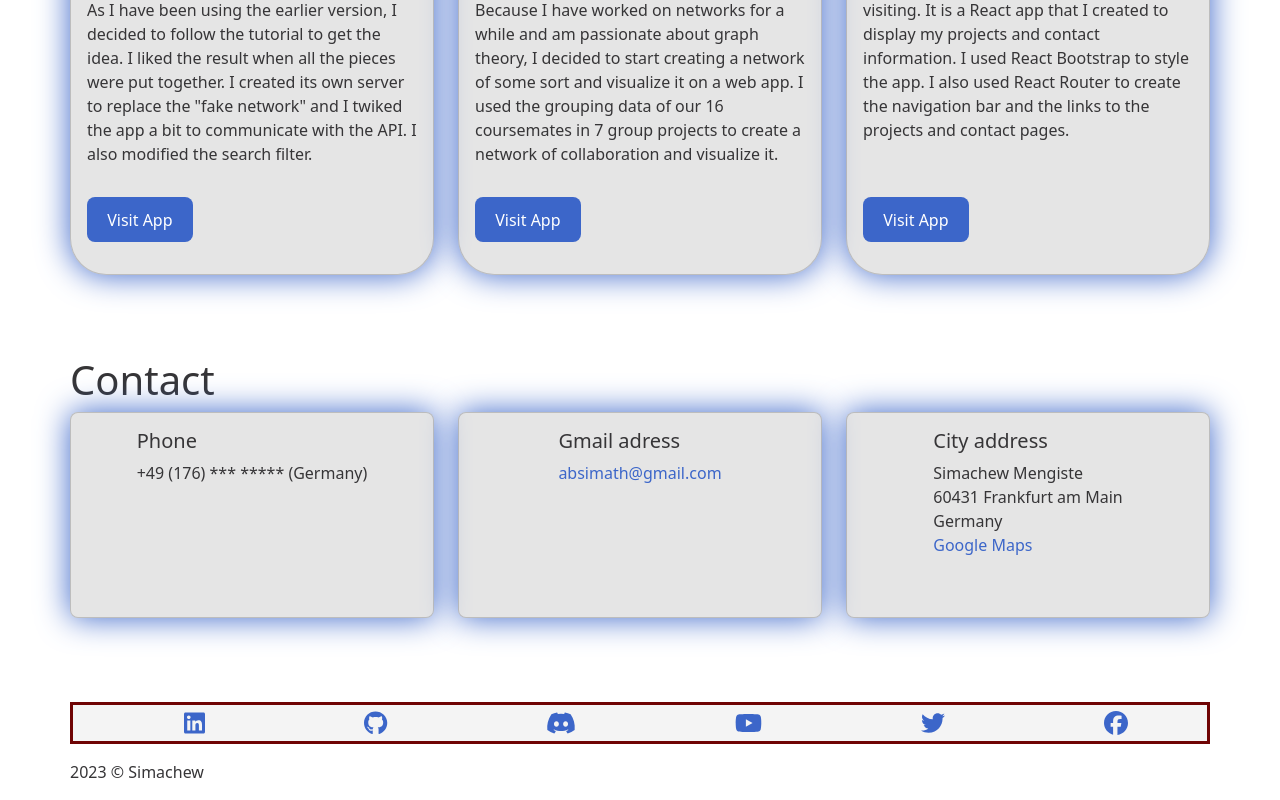
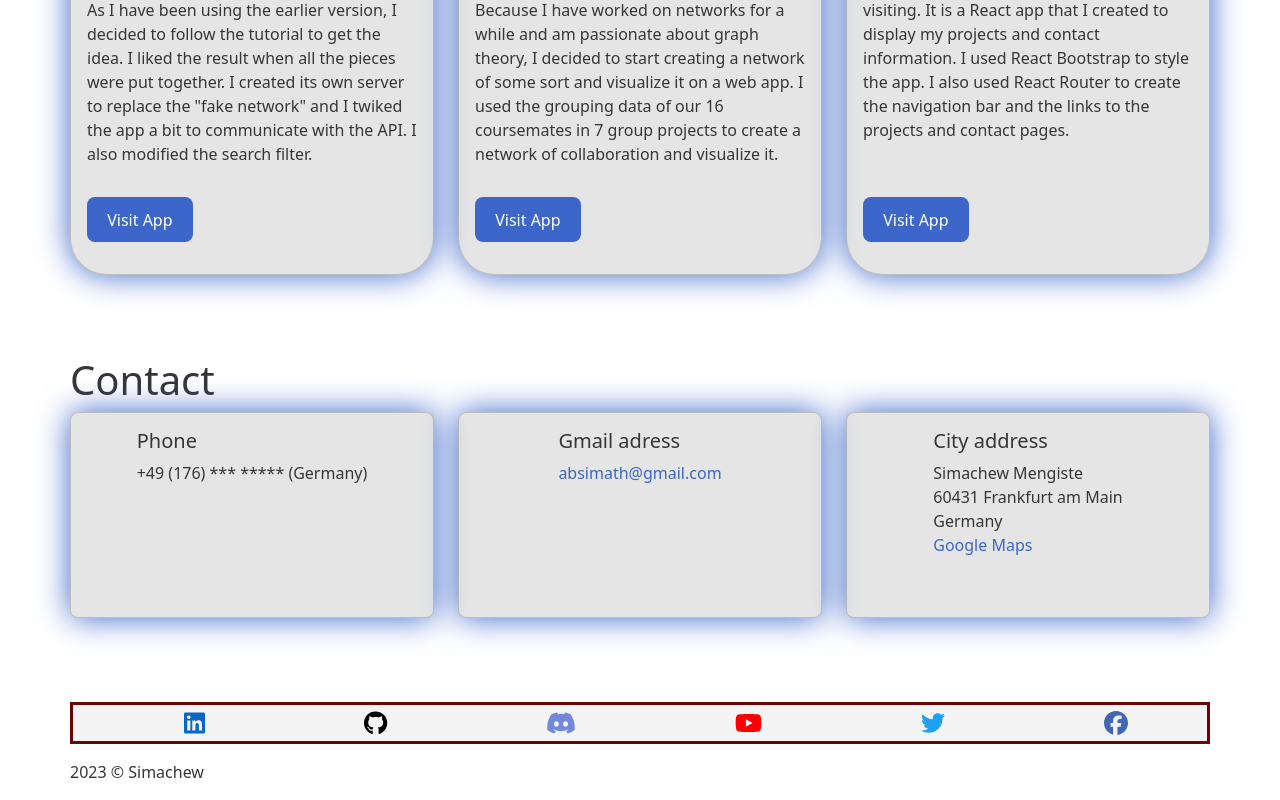
Before and after one commit to absima/portifolio, a React (Vite) app: page /contact in a window 1280 px wide. Shown: the part 2020-2820 px from the top of the page. Built offline with nearby package versions, Linux system fonts and the light colour scheme.

Commit message:
stylistic mod of footer

```diff
--- a/src/App.css
+++ b/src/App.css
@@ -96,7 +96,7 @@ a {
 
 .appsrow button:hover,
 a:hover {
-  color: #6f0404;
+  color: rgb(220, 9, 9);
 }
 
 .controw .card{
--- a/src/components/footer.jsx
+++ b/src/components/footer.jsx
@@ -36,7 +36,11 @@ const Footer = () => (
             target="_blank"
             rel="noopener noreferrer"
           >
-            <FontAwesomeIcon icon={faLinkedin} />
+            <FontAwesomeIcon icon={faLinkedin}
+            style={{
+              color: '#0A66C2',
+            }}
+            />
           </a>
         </li>
         <li>
@@ -45,7 +49,12 @@ const Footer = () => (
             target="_blank"
             rel="noopener noreferrer"
           >
-            <FontAwesomeIcon icon={faGithub} />
+            <FontAwesomeIcon icon={faGithub}
+
+            style={{
+              color: 'black',
+            }}
+            />
           </a>
         </li>
         <li>
@@ -54,7 +63,10 @@ const Footer = () => (
             target="_blank"
             rel="noopener noreferrer"
           >
-            <FontAwesomeIcon icon={faDiscord} />
+            <FontAwesomeIcon icon={faDiscord}
+            style={{color: '#7289DA'}}
+
+            />
           </a>
         </li>
 
@@ -64,7 +76,9 @@ const Footer = () => (
             target="_blank"
             rel="noopener noreferrer"
           >
-            <FontAwesomeIcon icon={faYoutube} />
+            <FontAwesomeIcon icon={faYoutube}
+            style={{color: '#FF0000'}}
+            />
           </a>
         </li>
         <li>
@@ -73,7 +87,9 @@ const Footer = () => (
             target="_blank"
             rel="noopener noreferrer"
           >
-            <FontAwesomeIcon icon={faTwitter} />
+            <FontAwesomeIcon icon={faTwitter}
+            style={{color: '#1DA1F2'}}
+            />
           </a>
         </li>
         <li>
@@ -82,7 +98,9 @@ const Footer = () => (
             target="_blank"
             rel="noopener noreferrer"
           >
-            <FontAwesomeIcon icon={faFacebook} />
+            <FontAwesomeIcon icon={faFacebook}
+            style = {{color: '#4267B2'}}
+            />
           </a>
         </li>
       </ul>
```
